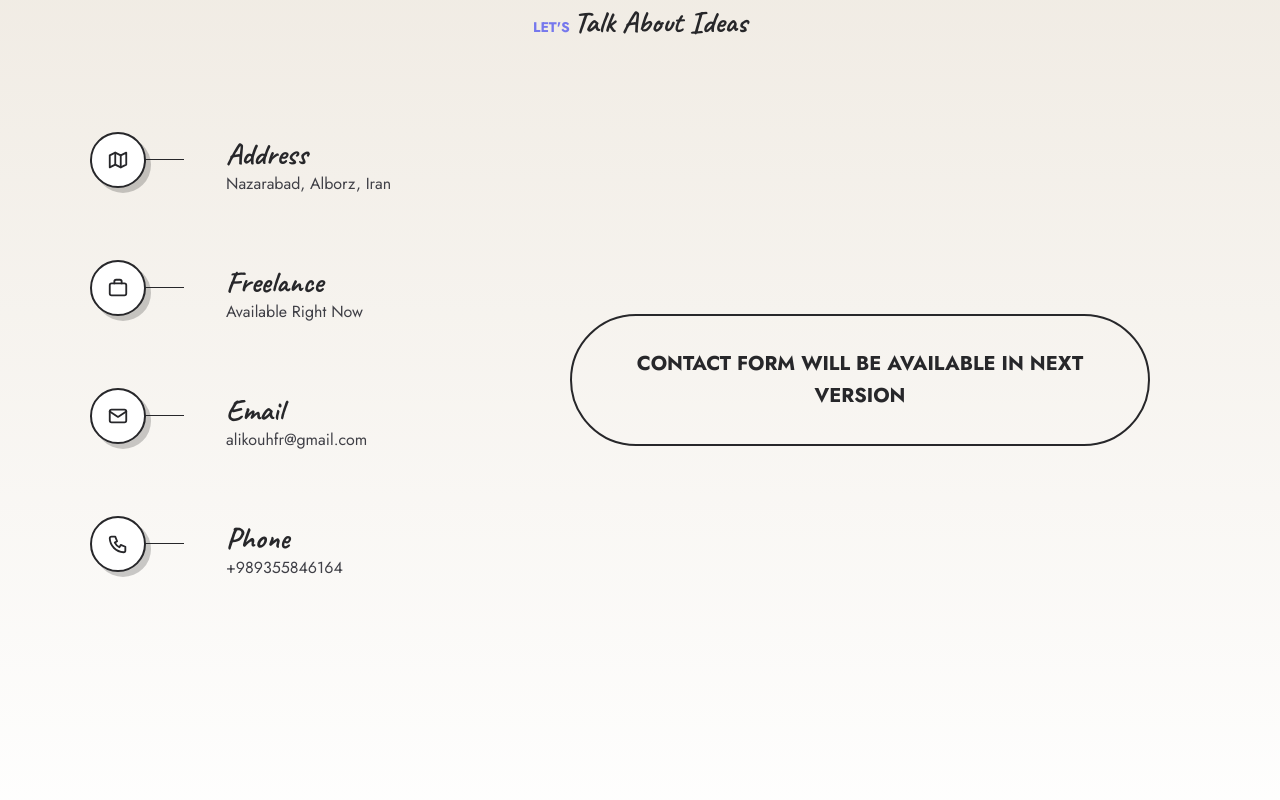
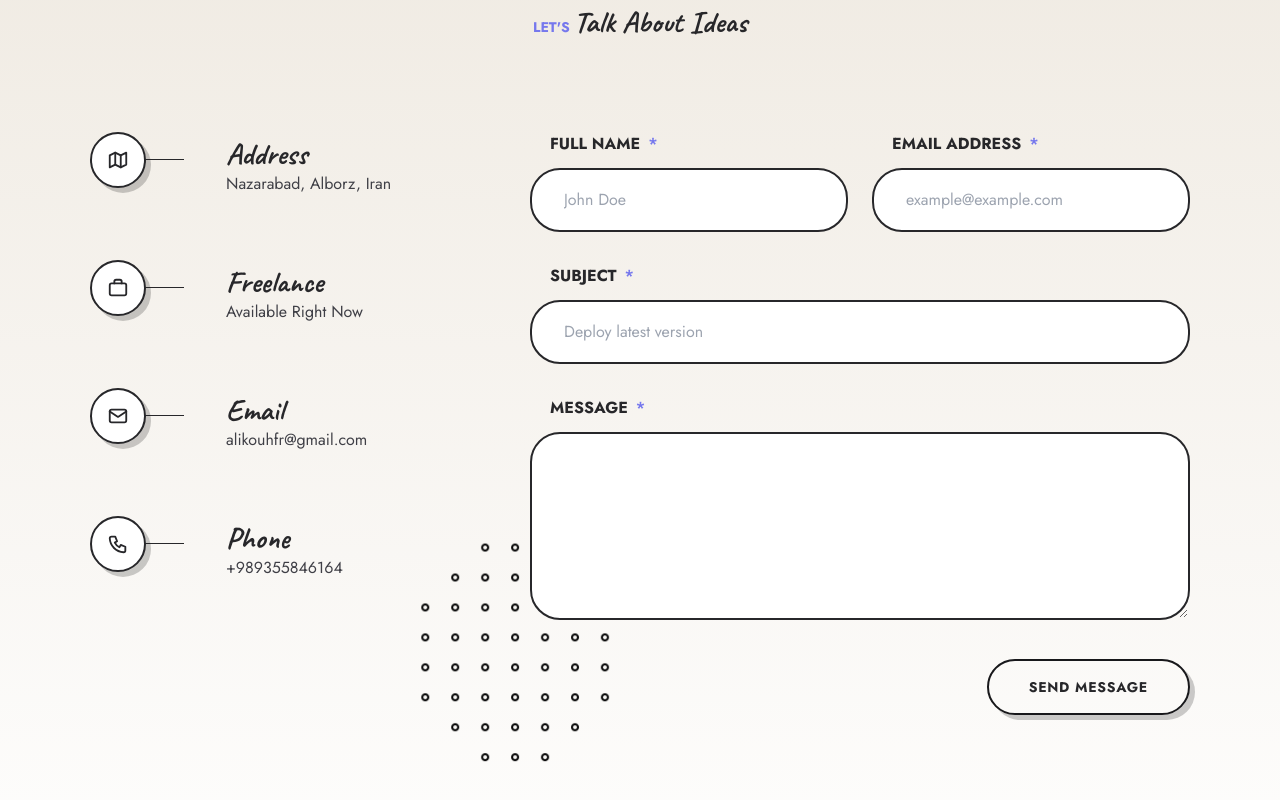
Before and after one commit to alikouhfar/portfolio, a Next.js app: page / in a window 1280 px wide. Shown: the part 6188-6988 px from the top of the page. Built offline with nearby package versions, Linux system fonts and the light colour scheme.

Commit message:
Update: Contact Form Now Working

```diff
--- a/app/_components/Contact/Contact.tsx
+++ b/app/_components/Contact/Contact.tsx
@@ -1,11 +1,13 @@
+"use client";
+
 import { contact } from "@/app/_lib/contact";
 import dots from "@/public/dots.png";
+import { Formik, FormikHelpers } from "formik";
 import Image from "next/image";
-import { FC } from "react";
-import { ButtonPrimary, LinkButtonPrimary } from "../Button";
+import { FC, useState } from "react";
+import { ButtonPrimary } from "../Button";
 import VerticalLine from "../VerticalLine";
 import ContactCard from "./ContactCard";
-import { Field, Form, Formik, FormikHelpers, FormikValues } from "formik";
 
 interface IContactFormValues {
   fullName: string;
@@ -19,6 +21,7 @@ interface IContactFormErrors {
 }
 
 const Contact: FC = () => {
+  const [isSuccessful, setIsSuccessful] = useState(false);
   const initialValues: IContactFormValues = {
     fullName: "",
     email: "",
@@ -26,16 +29,16 @@ const Contact: FC = () => {
     message: "",
   };
 
-  async function handleSumbit() {
-    const response = await fetch("/api/send-email", {
-      method: "POST",
+  async function submitContactForm(values: any) {
+    const response = await fetch("https://formspree.io/f/mjkblqvb", {
       headers: {
         "Content-Type": "application/json",
       },
+      method: "POST",
+      body: JSON.stringify(values),
     });
-
     const data = await response.json();
-    alert(data.message);
+    if (data.ok) setIsSuccessful(true);
   }
 
   return (
@@ -46,10 +49,169 @@ const Contact: FC = () => {
             <ContactCard key={index} contact={data} />
           ))}
         </div>
-        <div className="flex h-full w-full items-center justify-center p-10 lg:w-3/5">
-          <h2 className="rounded-full border-2 border-zinc-800 p-8 text-center text-xl font-bold uppercase leading-8">
-            Contact form will be available in next version
-          </h2>
+        <div className="w-full lg:w-3/5">
+          <Formik
+            initialValues={initialValues}
+            validate={(values) => {
+              const errors: IContactFormErrors = {};
+              if (!values.fullName) {
+                errors.fullName = "Full name cannot be empty";
+              }
+              if (!values.email) {
+                errors.email = "Email cannot be empty";
+              } else if (
+                !/^[A-Z0-9._%+-]+@[A-Z0-9.-]+\.[A-Z]{2,}$/i.test(values.email)
+              ) {
+                errors.email = "Invalid email address";
+              }
+              if (!values.subject) {
+                errors.subject = "Subject cannot be empty";
+              }
+              if (!values.message) {
+                errors.message = "Message cannot be empty";
+              }
+              return errors;
+            }}
+            onSubmit={(
+              values: IContactFormValues,
+              { resetForm, setSubmitting }: FormikHelpers<IContactFormValues>,
+            ) => {
+              submitContactForm(values);
+              resetForm();
+            }}
+          >
+            {({
+              values,
+              errors,
+              touched,
+              isSubmitting,
+              handleSubmit,
+              handleChange,
+              handleBlur,
+            }) => (
+              <form
+                onSubmit={handleSubmit}
+                className="relative grid grid-cols-2 gap-6 gap-y-8 text-zinc-800 transition-all duration-700 dark:text-zinc-100"
+              >
+                <div className="col-span-2 sm:col-span-1">
+                  <label
+                    htmlFor="full-name"
+                    className="mb-3 block cursor-pointer pl-5 font-bold uppercase"
+                  >
+                    Full name
+                    <b className="ml-2 font-semibold text-primary-violet">*</b>
+                  </label>
+                  <input
+                    type="text"
+                    id="full-name"
+                    name="fullName"
+                    placeholder="John Doe"
+                    value={values.fullName}
+                    onChange={handleChange}
+                    onBlur={handleBlur}
+                    className="relative h-16 w-full rounded-[30px] border-2 border-zinc-800 bg-white px-8 text-base font-normal text-zinc-800 transition duration-500 dark:border-zinc-400 dark:bg-card-dark dark:text-zinc-100"
+                  />
+                  {errors.fullName && touched.fullName && (
+                    <div className="pl-5 pt-2 text-xs font-semibold uppercase text-red-700">
+                      {errors.fullName}
+                    </div>
+                  )}
+                </div>
+                <div className="col-span-2 sm:col-span-1">
+                  <label
+                    htmlFor="email"
+                    className="mb-3 block cursor-pointer pl-5 font-bold uppercase"
+                  >
+                    Email address
+                    <b className="ml-2 font-semibold text-primary-violet">*</b>
+                  </label>
+                  <input
+                    type="email"
+                    id="email"
+                    name="email"
+                    placeholder="example@example.com"
+                    value={values.email}
+                    onChange={handleChange}
+                    onBlur={handleBlur}
+                    className="relative h-16 w-full rounded-[30px] border-2 border-zinc-800 bg-white px-8 text-base font-normal text-zinc-800 transition duration-500 dark:border-zinc-400 dark:bg-card-dark dark:text-zinc-100"
+                  />
+                  {errors.email && touched.email && (
+                    <div className="pl-5 pt-2 text-xs font-semibold uppercase text-red-700">
+                      {errors.email}
+                    </div>
+                  )}
+                </div>
+                <div className="col-span-2">
+                  <label
+                    htmlFor="subject"
+                    className="mb-3 block cursor-pointer pl-5 font-bold uppercase"
+                  >
+                    Subject
+                    <b className="ml-2 font-semibold text-primary-violet">*</b>
+                  </label>
+                  <input
+                    type="text"
+                    id="subject"
+                    name="subject"
+                    placeholder="Deploy latest version"
+                    value={values.subject}
+                    onChange={handleChange}
+                    onBlur={handleBlur}
+                    className="relative h-16 w-full rounded-[30px] border-2 border-zinc-800 bg-white px-8 text-base font-normal text-zinc-800 transition duration-500 dark:border-zinc-400 dark:bg-card-dark dark:text-zinc-100"
+                  />
+                  {errors.subject && touched.subject && (
+                    <div className="pl-5 pt-2 text-xs font-semibold uppercase text-red-700">
+                      {errors.subject}
+                    </div>
+                  )}
+                </div>
+                <div className="relative col-span-2">
+                  <label
+                    htmlFor="message"
+                    className="mb-3 block cursor-pointer pl-5 font-bold uppercase"
+                  >
+                    Message
+                    <b className="ml-2 font-semibold text-primary-violet">*</b>
+                  </label>
+                  <textarea
+                    id="message"
+                    name="message"
+                    rows={5}
+                    value={values.message}
+                    onChange={handleChange}
+                    onBlur={handleBlur}
+                    className="relative z-10 w-full rounded-[30px] border-2 border-zinc-800 bg-white p-8 text-base font-normal text-zinc-800 transition duration-500 dark:border-zinc-400 dark:bg-card-dark dark:text-zinc-100"
+                  />
+                  <div className="absolute bottom-[14px] h-20 w-20 md:-bottom-[145px] md:-left-[135px] md:h-60 md:w-60">
+                    <Image
+                      fill
+                      src={dots}
+                      alt="Dots Element"
+                      className="transition duration-700 dark:opacity-60 dark:invert"
+                    />
+                  </div>
+                  {errors.message && touched.message && (
+                    <div className="pl-5 pt-2 text-xs font-semibold uppercase text-red-700">
+                      {errors.message}
+                    </div>
+                  )}
+                </div>
+                <div className="col-span-2 ml-auto">
+                  {isSuccessful ? (
+                    <button className="pointer-events-none relative inline-block h-14 cursor-not-allowed overflow-hidden rounded-[50px] border-2 border-zinc-900 bg-primary-violet px-10 text-center align-top text-sm font-bold uppercase leading-[50px] tracking-wider text-zinc-100 shadow-primary-light transition duration-700 dark:border-zinc-300 dark:text-zinc-100 dark:shadow-primary-dark">
+                      Thanks for Submitting
+                    </button>
+                  ) : (
+                    <ButtonPrimary
+                      type="submit"
+                      text="Send Message"
+                      disabled={isSubmitting}
+                    />
+                  )}
+                </div>
+              </form>
+            )}
+          </Formik>
         </div>
       </div>
       <VerticalLine
```
